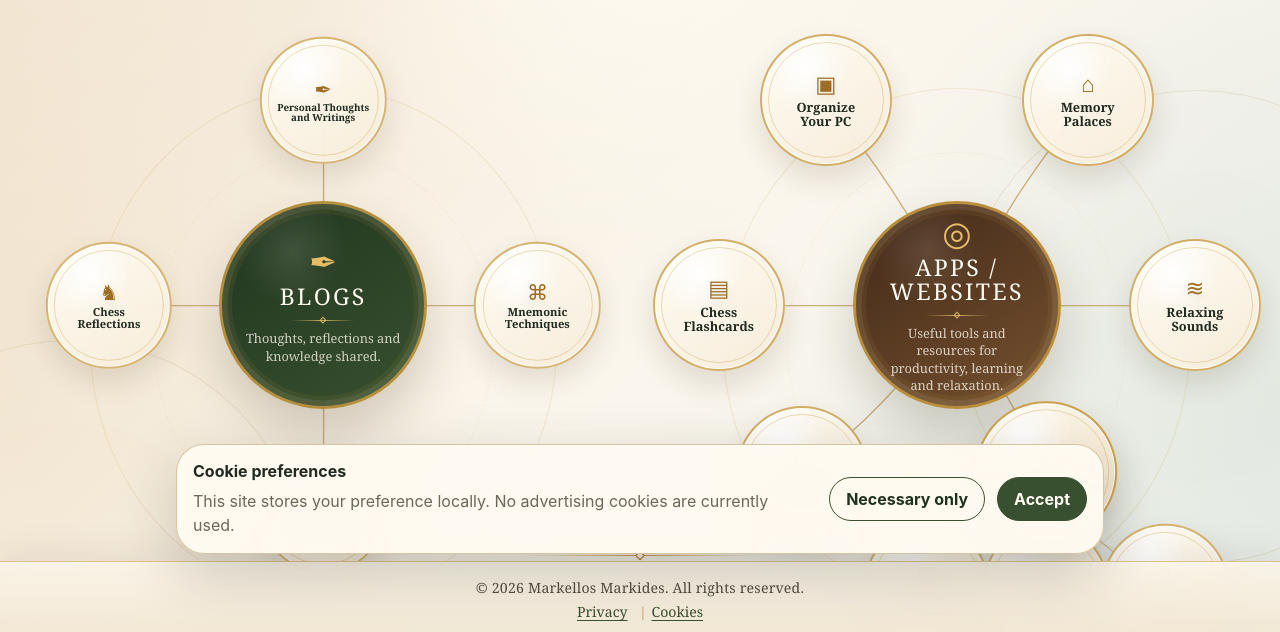
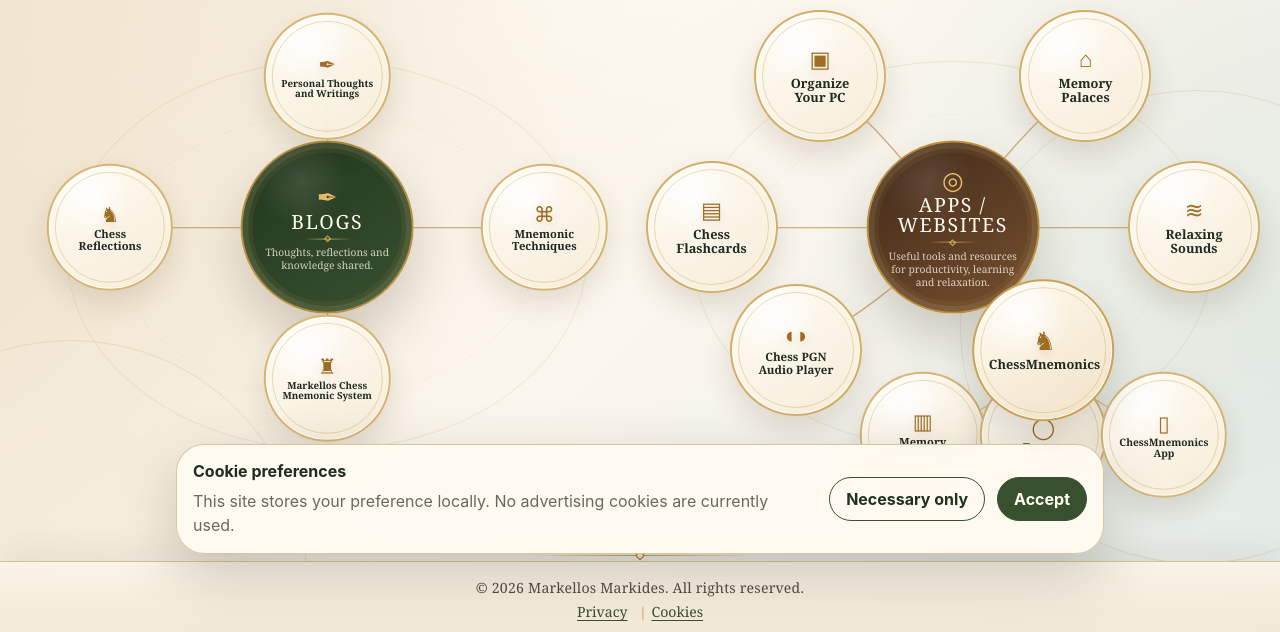
Before and after one commit to mmark76/markellos-ecosystem, a website built with Vite: page index.html in a window 1280 px wide. Shown: the part 166-798 px from the top of the page. Built offline with nearby package versions, Linux system fonts and the light colour scheme.

Commit message:
Fit ecosystem within standard laptop viewport

```diff
--- a/src/components/ecosystem/ecosystem.css
+++ b/src/components/ecosystem/ecosystem.css
@@ -212,6 +212,57 @@
   left: 85%;
 }
 
+@media (min-width: 68rem) and (max-height: 52rem) {
+  .ecosystem {
+    min-height: 31rem;
+    max-width: 78rem;
+    grid-template-columns: repeat(2, minmax(25rem, 1fr));
+    gap: 1.4rem;
+  }
+
+  .ecosystem-hub {
+    min-height: 29.5rem;
+  }
+
+  .ecosystem-hub::before {
+    inset: 2.6rem;
+  }
+
+  .ecosystem-hub::after {
+    inset: 5.9rem;
+  }
+
+  .ecosystem-hub__core {
+    top: 44%;
+    width: 10.8rem;
+    height: 10.8rem;
+    padding: 0.95rem;
+    border-width: 2px;
+  }
+
+  .ecosystem-hub__icon {
+    margin-bottom: 0.2rem;
+    font-size: 1.55rem;
+  }
+
+  .ecosystem-hub__title {
+    font-size: 1.22rem;
+    letter-spacing: 0.08em;
+  }
+
+  .ecosystem-hub__ornament {
+    width: 3rem;
+    margin-top: 0.42rem;
+  }
+
+  .ecosystem-hub__description {
+    max-width: 8.8rem;
+    margin-top: 0.42rem;
+    font-size: 0.64rem;
+    line-height: 1.24;
+  }
+}
+
 @media (max-width: 67.5rem) {
   .ecosystem {
     max-width: 48rem;
```
